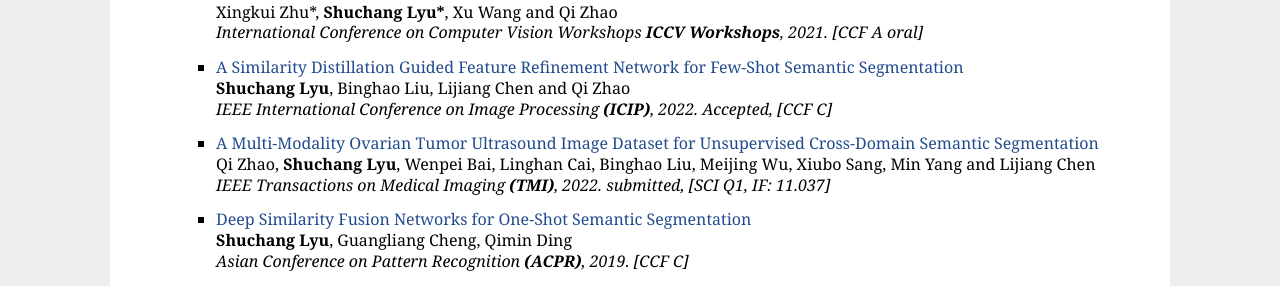
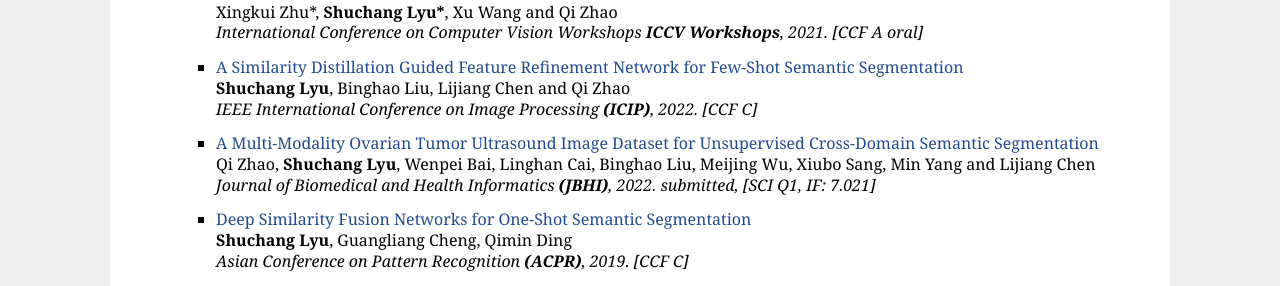
Before and after one commit to CV-ShuchangLyu/CV-ShuchangLyu.github.io, a Jekyll site: the page index.html, which Jekyll copies as it is, in a window 1280 px wide. Shown: the part 1010-1296 px from the top of the page. Built offline with Jekyll 4.4.1, drawn with Linux system fonts in a browser that asks for light colours.

Commit message:
Update index.html

```diff
--- a/index.html
+++ b/index.html
@@ -71,13 +71,13 @@
 <ul>
 <li><p><a href="https://2022.ieeeicip.org/">A Similarity Distillation Guided Feature Refinement Network for Few-Shot Semantic Segmentation</a> <br />
 <b>Shuchang Lyu</b>, Binghao Liu, Lijiang Chen and Qi Zhao<br />
-<i>IEEE International Conference on Image Processing <b>(ICIP)</b>, 2022. Accepted, [CCF C] </i></p>
+<i>IEEE International Conference on Image Processing <b>(ICIP)</b>, 2022. [CCF C] </i></p>
 </li>
 </ul>
 <ul>
 <li><p><a href="https://arxiv.org/abs/2207.06799">A Multi-Modality Ovarian Tumor Ultrasound Image Dataset for Unsupervised Cross-Domain Semantic Segmentation</a> <br />
 Qi Zhao, <b>Shuchang Lyu</b>, Wenpei Bai, Linghan Cai, Binghao Liu, Meijing Wu, Xiubo Sang, Min Yang and Lijiang Chen<br />
-<i>IEEE Transactions on Medical Imaging <b>(TMI)</b>, 2022. submitted, [SCI Q1, IF: 11.037] </i></p>
+<i>Journal of Biomedical and Health Informatics <b>(JBHI)</b>, 2022. submitted, [SCI Q1, IF: 7.021] </i></p>
 </li>
 </ul>
 <ul>
```
